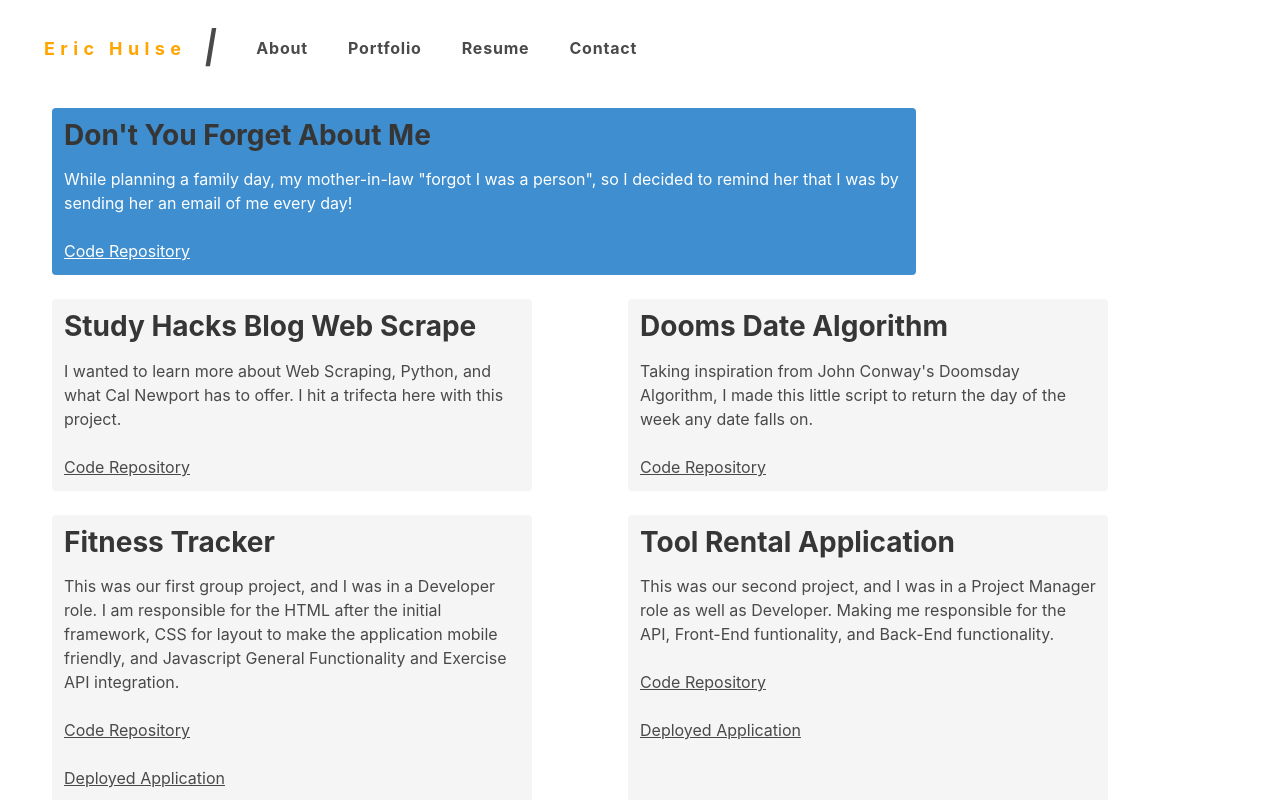
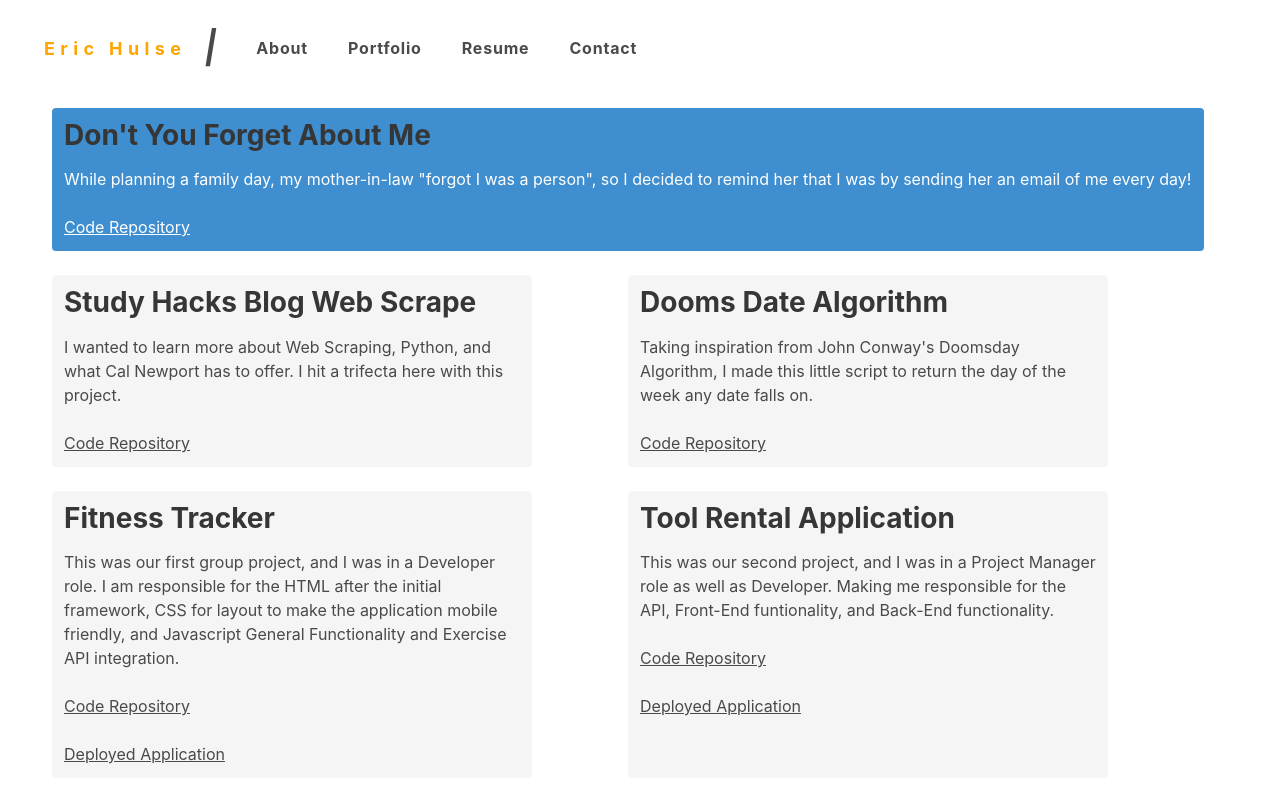
Before and after one commit to sempercuriosus/portfolio-v2, a React (Vite) app: page /portfolio in a window 1280 px wide. Shown: the top 800 px of the page. Built offline with nearby package versions, Linux system fonts and the light colour scheme.

Commit message:
added empty column conditional statement

```diff
--- a/src/components/Project/project.jsx
+++ b/src/components/Project/project.jsx
@@ -15,7 +15,7 @@ function Projects({ project }) {
   };
   const { title, description, codeRepo, deployedLink, featuredProject } =
     project || emptyObj;
-  const classList = '';
+  const classList = 'container ';
 
   return (
     <Fragment>
@@ -23,8 +23,7 @@ function Projects({ project }) {
         // if the project is featured doing full width
         className={
           featuredProject
-            ? classList +
-              'container notification is-info column is-three-quarters'
+            ? classList + ' notification is-info column is-full'
             : ' notification is-light column is-5'
         }>
         {/* Project */}
@@ -58,8 +57,8 @@ function Projects({ project }) {
         </div>
       </section>
 
-      {/* Empty Column  */}
-      <div className='column is-one'></div>
+      {/* Empty Column will render if the project is NOT featured*/}
+      {featuredProject ? '' : <div className='column is-one'></div>}
     </Fragment>
   );
 }
```
